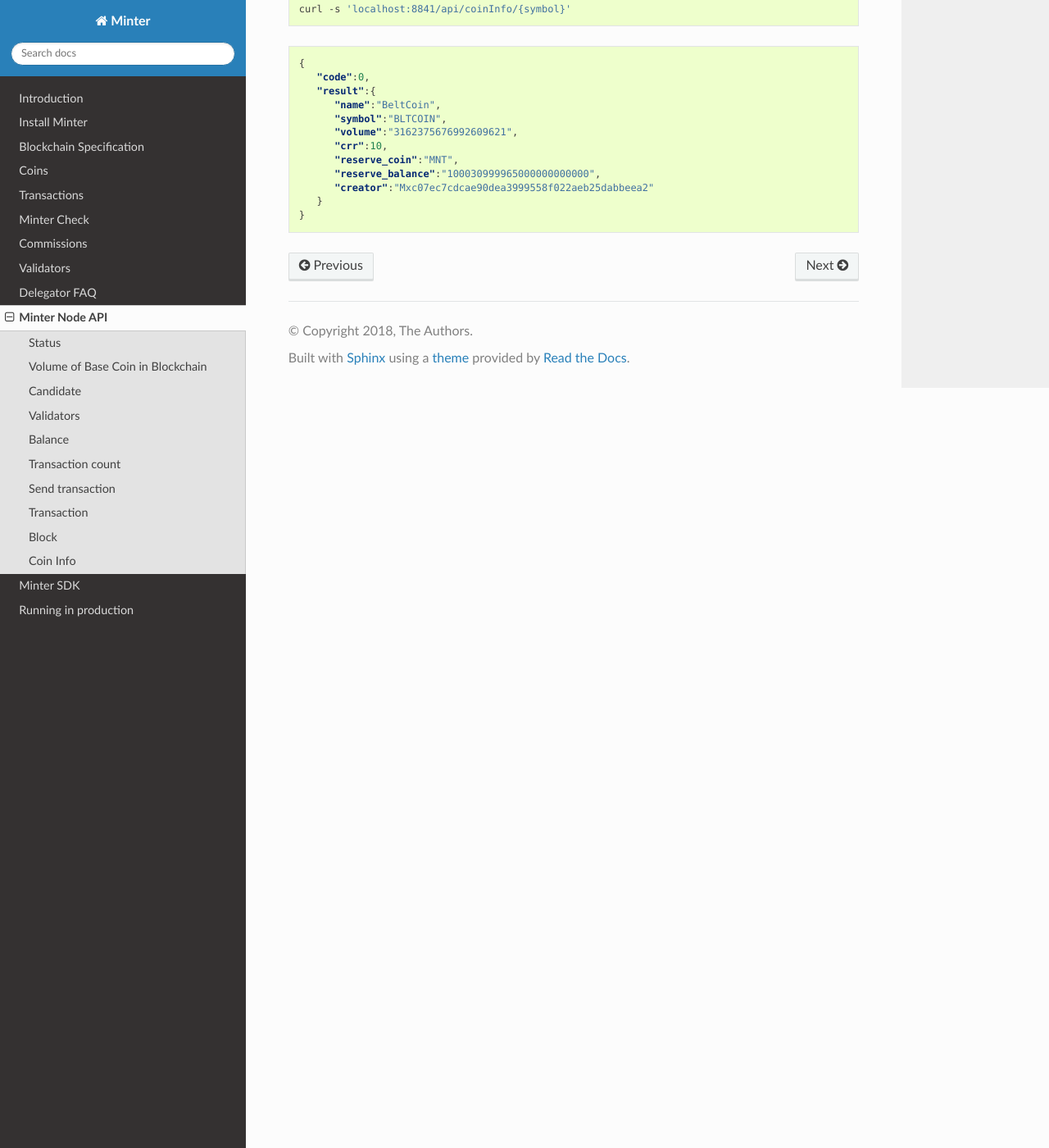
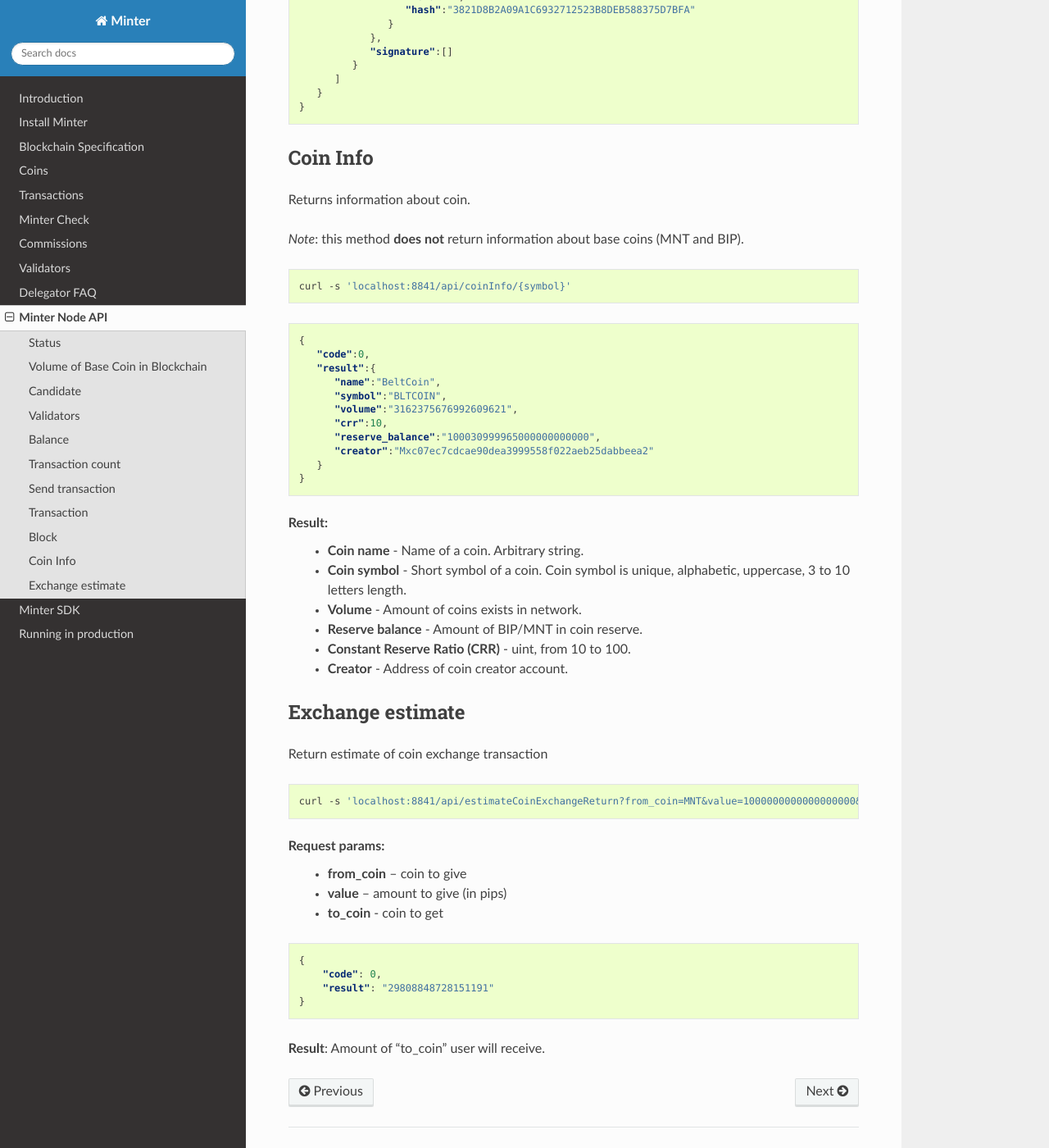
Before and after one commit to MinterTeam/minter-go-node, a Sphinx documentation site: the page built from docs/api.rst, in a window 1280 px wide and 1400 px high, scrolled down 4736 px. Shown: the whole window at 82% size. Built offline with Sphinx 7.4.7 and the Read the Docs theme 2.0.0, drawn with Linux system fonts in a browser that asks for light colours; some of the changed text lies outside the part shown.

Commit message:
node api docs

```diff
--- a/docs/api.rst
+++ b/docs/api.rst
@@ -1,5 +1,11 @@
 Minter Node API
 ===============
+
+Minter Node API is based on JSON format. JSON is a lightweight data-interchange format.
+It can represent numbers, strings, ordered sequences of values, and collections of name/value pairs.
+
+If request is successful, Minter Node API will respond with ``result`` key and code equal to zero. Otherwise, it will
+respond with non-zero code and key ``log`` with error description.
 
 Status
 ^^^^^^
@@ -142,6 +148,8 @@
         }
     }
 
+**Result**: Map of balances. CoinSymbol => Balance (in pips).
+
 Transaction count
 ^^^^^^^^^^^^^^^^^
 
@@ -159,6 +167,8 @@
         "result": 3
     }
 
+**Result**: Count of transactions sent from given account.
+
 Send transaction
 ^^^^^^^^^^^^^^^^
 
@@ -175,8 +185,12 @@
         "result": "Mtfd5c3ecad1e8333564cf6e3f968578b9db5acea3"
     }
 
+**Result**: Transaction hash.
+
 Transaction
 ^^^^^^^^^^^
+
+*In development*
 
 .. code-block:: bash
 
@@ -186,7 +200,7 @@
 
     {
         "code": 0,
-        "result": ...
+        "result": {}
     }
 
 Block
@@ -266,8 +280,38 @@
           "symbol":"BLTCOIN",
           "volume":"3162375676992609621",
           "crr":10,
-          "reserve_coin":"MNT",
           "reserve_balance":"100030999965000000000000",
           "creator":"Mxc07ec7cdcae90dea3999558f022aeb25dabbeea2"
        }
     }
+
+**Result**:
+    - **Coin name** - Name of a coin. Arbitrary string.
+    - **Coin symbol** - Short symbol of a coin. Coin symbol is unique, alphabetic, uppercase, 3 to 10 letters length.
+    - **Volume** - Amount of coins exists in network.
+    - **Reserve balance** - Amount of BIP/MNT in coin reserve.
+    - **Constant Reserve Ratio (CRR)** - uint, from 10 to 100.
+    - **Creator** - Address of coin creator account.
+
+Exchange estimate
+^^^^^^^^^^^^^^^^^
+
+Return estimate of coin exchange transaction
+
+.. code-block:: bash
+
+    curl -s 'localhost:8841/api/estimateCoinExchangeReturn?from_coin=MNT&value=1000000000000000000&to_coin=BLTCOIN'
+
+Request params:
+    - **from_coin** – coin to give
+    - **value** – amount to give (in pips)
+    - **to_coin** - coin to get
+
+.. code-block:: json
+
+    {
+        "code": 0,
+        "result": "29808848728151191"
+    }
+
+**Result**: Amount of "to_coin" user will receive.
```
